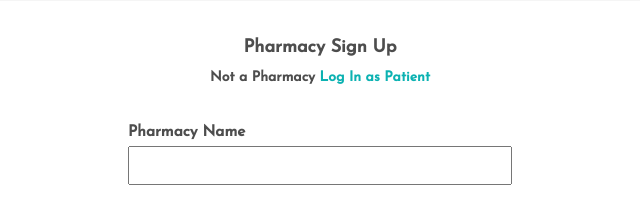
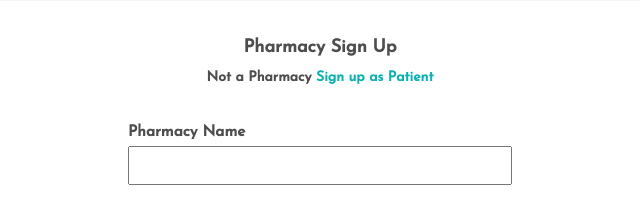
Before and after one commit to zuri-training/medlocator-fe-pjt-28, a plain HTML site: page signup.html in a window 1280 px wide. Shown: the part 207-421 px from the top of the page, 320-960 px from the left. Drawn offline with Linux system fonts and the light colour scheme.

Commit message:
This Pull Request is for Sign Up Page

```diff
--- a/signup.html
+++ b/signup.html
@@ -38,7 +38,7 @@
     <section class="form">
         <div class="form-container">
             <h3 class="form-title">Pharmacy Sign Up</h3>
-            <p>Not a Pharmacy <span><a href="">Log In as Patient</a></span></p>
+            <p>Not a Pharmacy <span><a href="">Sign up as Patient</a></span></p>
             <form class="input-group">
                 <div>
                     <label for="pharnacy name">Pharmacy Name</label>
```
